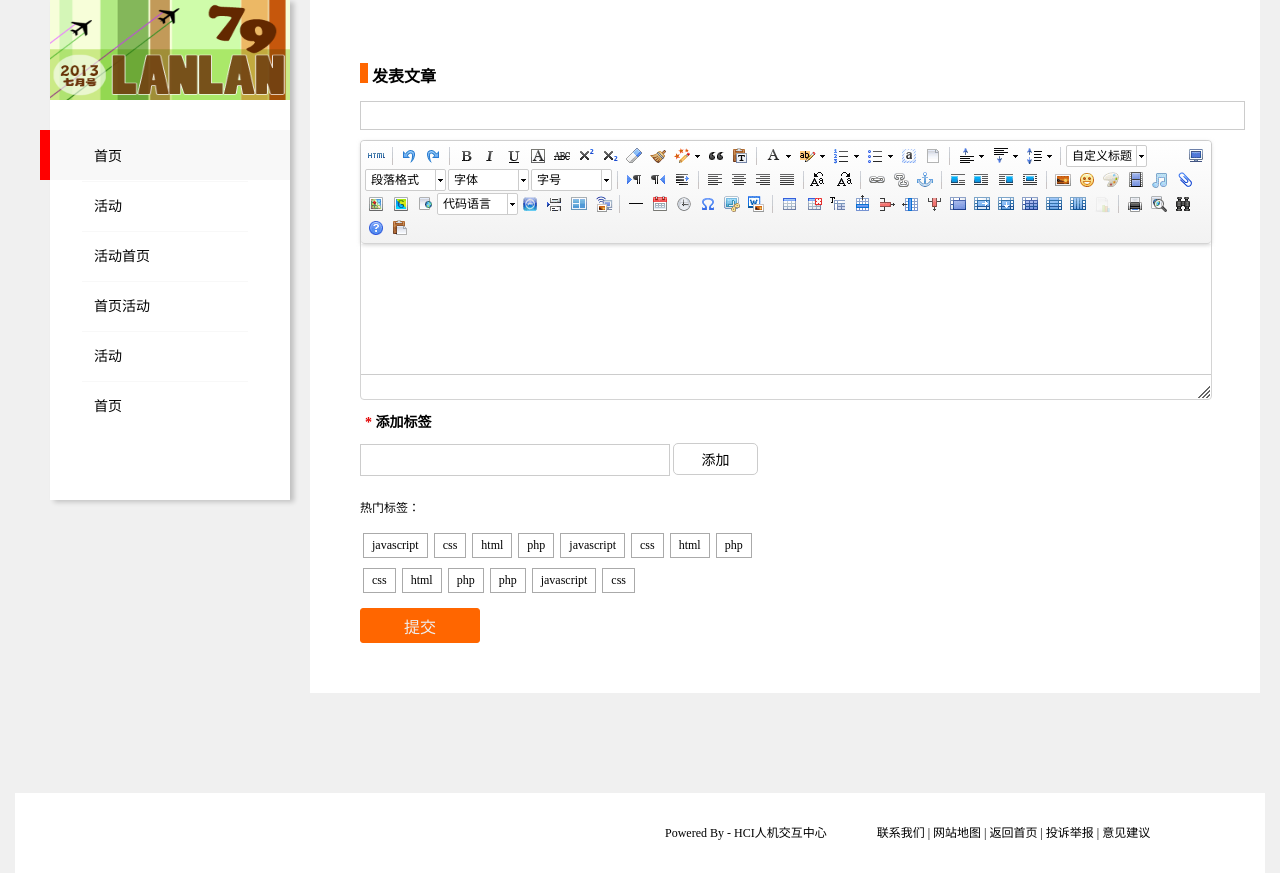
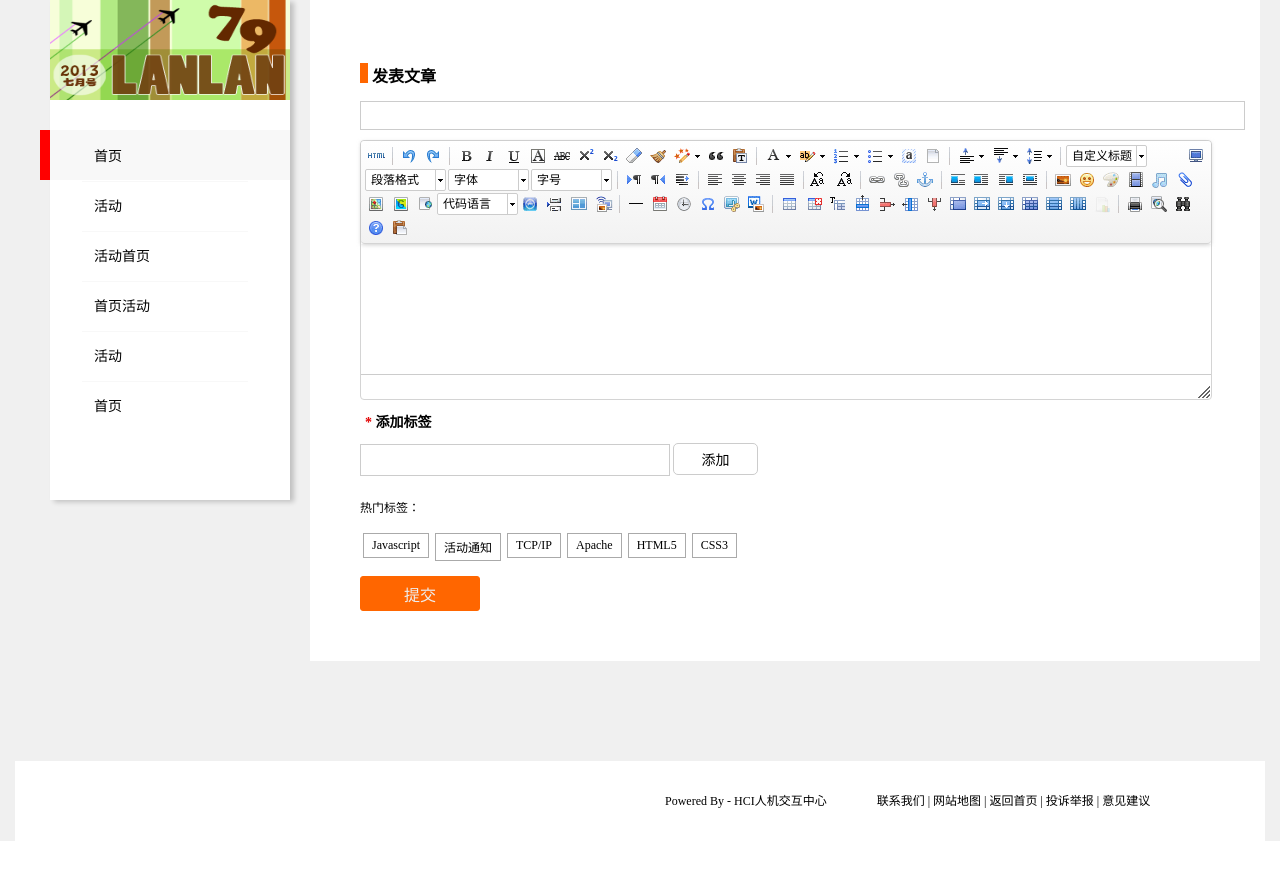
Before and after one commit to HCI-webdesigner/HCI-MSGsystem, a PHP site: page /newArticle.php in a window 1280 px wide. After the commit the page ends 841 px from the top, so only its background shows below. Run offline with PHP 8.4, Linux system fonts and the light colour scheme; the visitor is signed in with stand-in values (Sample User, id 1); data comes from the database, SQL or seed files in the repository.

Commit message:
udpate the newArticle module

```diff
--- a/Controllers/newArticle.php
+++ b/Controllers/newArticle.php
@@ -36,3 +36,9 @@ if(isset($_POST['title']) && !empty($_POST['title'])
     }
 
 }
+else {
+    //引入相关模型类
+    include_once('Models/tag.php');
+    $hotTags = tag::getHotTags();
+    $taglist = tag::getAllTags();
+}
--- a/Models/tag.php
+++ b/Models/tag.php
@@ -141,4 +141,23 @@ class tag {
             return false;
         }
     }
+
+    /*
+     * getHotTags方法
+     * 获取热门标签列表
+     * @author C860
+     * @return array
+     */
+    static function getHotTags() {
+        global $db;
+        try {
+            $query = $db->prepare('select count(tag_id) as count,name,ID from tag,tag_relate_article group by name order by count limit 0,15');
+            $query->execute();
+            $rs = $query->fetchAll();
+            return $rs;
+        } catch(PDOException $e) {
+            echo $e;
+            return false;
+        }
+    }
 }
--- a/newArticle.php
+++ b/newArticle.php
@@ -63,25 +63,26 @@ sys::needLog('login.php');
 				<div class="tags-content">
 					<h2 class="tags-title">添加标签</h2>
 					<div>
-						<input class="tag" name="tags" type="text" />
+						<input class="tag" list="taglist" name="addtags" type="text" />
+                        <datalist id="taglist">
+                            <?php
+                            foreach($taglist as $item) {
+                                echo '<option value="'.$item['name'].'">';
+                            }
+                            ?>
+                        </datalist>
 						<button class="add-btn" type="button">添加</button>
 					</div>
 					<ul id="test" class="tags-list">
                         <p>热门标签：</p>
-						<li class="tags-list-item">javascript</li>
-						<li class="tags-list-item">css</li>
-						<li class="tags-list-item">html</li>
-						<li class="tags-list-item">php</li>
-						<li class="tags-list-item">javascript</li>
-						<li class="tags-list-item">css</li>
-						<li class="tags-list-item">html</li>
-						<li class="tags-list-item">php</li>
-						<li class="tags-list-item">css</li>
-						<li class="tags-list-item">html</li>
-						<li class="tags-list-item">php</li>
-						<li class="tags-list-item">php</li>
-						<li class="tags-list-item">javascript</li>
-						<li class="tags-list-item">css</li>
+                        <?php
+                        foreach($hotTags as $tag) {
+                        ?>
+                        <li class="tags-list-item"><?=$tag['name'] ?></li>
+                        <?php
+                        }
+                        ?>
+
 					</ul>
 					<button class="submit-btn" type="button">提交</button>
 				</div>
```
